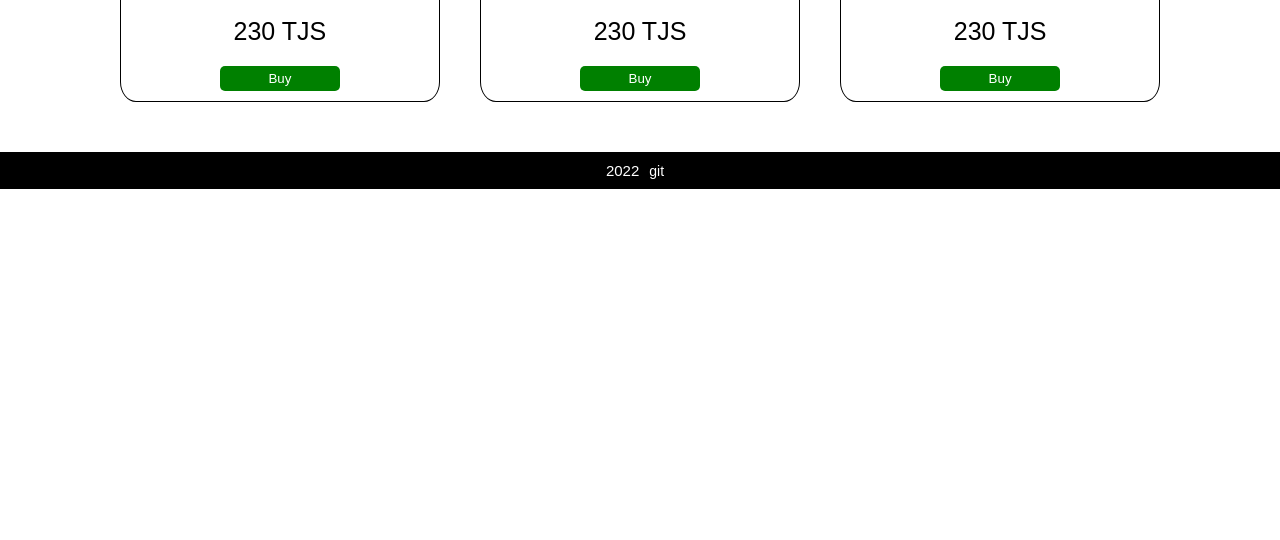
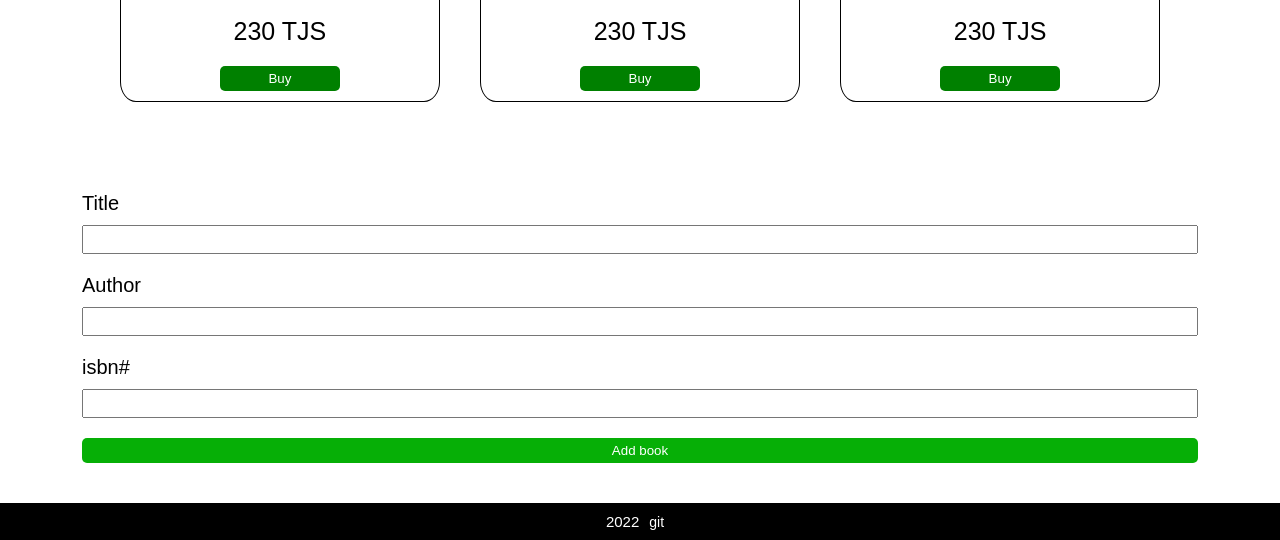
Before and after one commit to islom-sattorov/book-store, a plain HTML site: page index.html in a window 1280 px wide. Shown: the part 7068-7608 px from the top of the page. Before the commit the page ends 7257 px from the top, so only its background shows below. Drawn offline with Linux system fonts and the light colour scheme.

Commit message:
add: form form group for oop test

```diff
--- a/index.js
+++ b/index.js
@@ -358,15 +358,85 @@ function itemVision(item) {
 let sectionContainer = document.createElement('section');
 sectionContainer.className = 'section';
 document.body.appendChild(sectionContainer);
-sectionContainer.style.display = "none";
+// sectionContainer.style.display = "none";
 
 let globalContainerSection = document.createElement('div');
 globalContainerSection.className = "container";
 sectionContainer.appendChild(globalContainerSection);
 
-let sectionParagraph = document.createElement('p');
-sectionContainer.innerHTML = "123u912893819083901283912089031";
-globalContainerSection.appendChild(sectionParagraph);
+// Form
+let bookForm = document.createElement('form');
+bookForm.id = "book-form";
+bookForm.className = "section-book-form";
+globalContainerSection.appendChild(bookForm);
+
+// Form Group
+let formGroup = document.createElement('div');
+formGroup.className = "form-group";
+bookForm.appendChild(formGroup);
+
+// Title
+let titleLabel = document.createElement('label');
+titleLabel.setAttribute("for", "title");
+titleLabel.innerHTML = "Title";
+formGroup.appendChild(titleLabel);
+
+let titleInput = document.createElement('input');
+titleInput.id = "title";
+titleInput.setAttribute("type", "text");
+titleInput.className = "form__control"
+formGroup.appendChild(titleInput);
+
+// Form Group 2
+let formGroup2 = document.createElement('div');
+formGroup2.className = "form-group";
+bookForm.appendChild(formGroup2);
+
+// author
+let authorLabel = document.createElement('label');
+authorLabel.setAttribute("for", "author");
+authorLabel.innerHTML = "Author";
+formGroup2.appendChild(authorLabel);
+
+let authorInput = document.createElement('input');
+authorInput.id = "author";
+authorInput.setAttribute("type", "text");
+authorInput.className = "form__control"
+formGroup2.appendChild(authorInput);
+
+// Form Group 3
+let formGroup3 = document.createElement('div');
+formGroup3.className = "form-group";
+bookForm.appendChild(formGroup3);
+
+// isbn
+let isbnLabel = document.createElement('label');
+isbnLabel.setAttribute("for", "isbn");
+isbnLabel.innerHTML = "isbn#";
+formGroup3.appendChild(isbnLabel);
+
+let isbnInput = document.createElement('input');
+isbnInput.id = "isbn";
+isbnInput.setAttribute("type", "text");
+isbnInput.className = "form__control"
+formGroup3.appendChild(isbnInput);
+
+let submitBtn = document.createElement('input');
+submitBtn.setAttribute("type", "submit");
+submitBtn.setAttribute("value", "Add book");
+submitBtn.className = "submit__btn";
+bookForm.appendChild(submitBtn);
+
+// Grid
+
+
+
+
+
+
+
+
+
 
 
 
--- a/main.scss
+++ b/main.scss
@@ -181,6 +181,40 @@ label{
 }
 }
 
+// Section
+.section{
+    padding: 40px 20px;
+
+    label{
+        font-size: 2rem;
+    }
+
+    .form__control{
+            margin: 10px 0 20px 0;
+            width: 100%;
+            padding: 5px;
+        }
+
+    .submit__btn{
+        width: 100%;
+        padding: 5px;
+        background: rgb(6, 175, 6);
+        color: white;
+        border: none;
+        border-radius: 5px;
+        transition: 0.2s all;
+
+        &:hover{
+            background: rgb(5, 138, 5);
+        }
+    }
+
+}
+
+
+
+
+
 // FOOTER
 .footer{
     background: #000;
```
Also changed, not shown: main.css, 1 other file.
